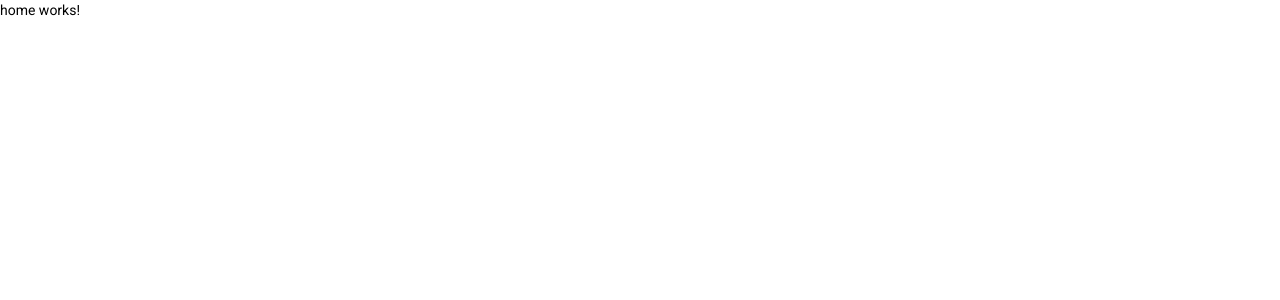
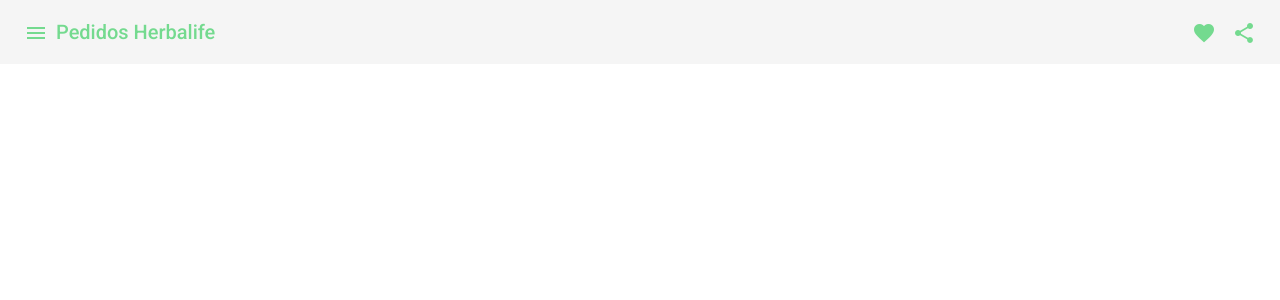
Before and after one commit to rsperlongo/pedidos-herbalife-frontend, an Angular app: page /home in a window 1280 px wide. Shown: the top 300 px of the page. Built offline with nearby package versions, Linux system fonts and the light colour scheme.

Commit message:
installed bootstrap and angular material

```diff
--- a/angular.json
+++ b/angular.json
@@ -29,6 +29,7 @@
             ],
             "styles": [
               "./node_modules/@angular/material/prebuilt-themes/indigo-pink.css",
+              "./node_modules/bootstrap/dist/css/bootstrap.min.css",
               "src/styles.scss"
             ],
             "scripts": []
--- a/package.json
+++ b/package.json
@@ -21,6 +21,7 @@
     "@angular/platform-browser": "~10.2.0",
     "@angular/platform-browser-dynamic": "~10.2.0",
     "@angular/router": "~10.2.0",
+    "bootstrap": "^4.5.3",
     "rxjs": "~6.6.0",
     "tslib": "^2.0.0",
     "zone.js": "~0.10.2"
--- a/src/app/home/home.component.html
+++ b/src/app/home/home.component.html
@@ -1 +1,17 @@
-<p>home works!</p>
+<mat-toolbar>
+  <button mat-icon-button class="example-icon" aria-label="Example icon-button with menu icon">
+    <mat-icon>menu</mat-icon>
+  </button>
+  <span>Pedidos Herbalife</span>
+  <span class="example-spacer"></span>
+  <button mat-icon-button class="example-icon favorite-icon" aria-label="Example icon-button with heart icon">
+    <mat-icon>favorite</mat-icon>
+  </button>
+  <button mat-icon-button class="example-icon" aria-label="Example icon-button with share icon">
+    <mat-icon>share</mat-icon>
+  </button>
+</mat-toolbar>
+<div class="container">
+
+
+</div>
--- a/src/app/home/home.component.scss
+++ b/src/app/home/home.component.scss
@@ -0,0 +1,9 @@
+@import 'src/styles';
+
+.example-spacer {
+  flex: 1 1 auto;
+}
+
+.mat-toolbar {
+  color: $color-toolbar;
+}
--- a/src/app/home/home.module.ts
+++ b/src/app/home/home.module.ts
@@ -3,13 +3,15 @@ import { CommonModule } from '@angular/common';
 
 import { HomeRoutingModule } from './home-routing.module';
 import { HomeComponent } from './home.component';
+import { SharedModule } from '../shared/shared.module';
 
 
 @NgModule({
   declarations: [HomeComponent],
   imports: [
     CommonModule,
-    HomeRoutingModule
+    HomeRoutingModule,
+    SharedModule
   ]
 })
 export class HomeModule { }
--- a/src/styles.scss
+++ b/src/styles.scss
@@ -2,3 +2,6 @@
 
 html, body { height: 100%; }
 body { margin: 0; font-family: Roboto, "Helvetica Neue", sans-serif; }
+
+
+$color-toolbar: #74da8f;
```
Also changed, not shown: src/app/shared/shared.module.ts (+14 -1 lines), 1 other file (tests, documents, lock files or other folders).
